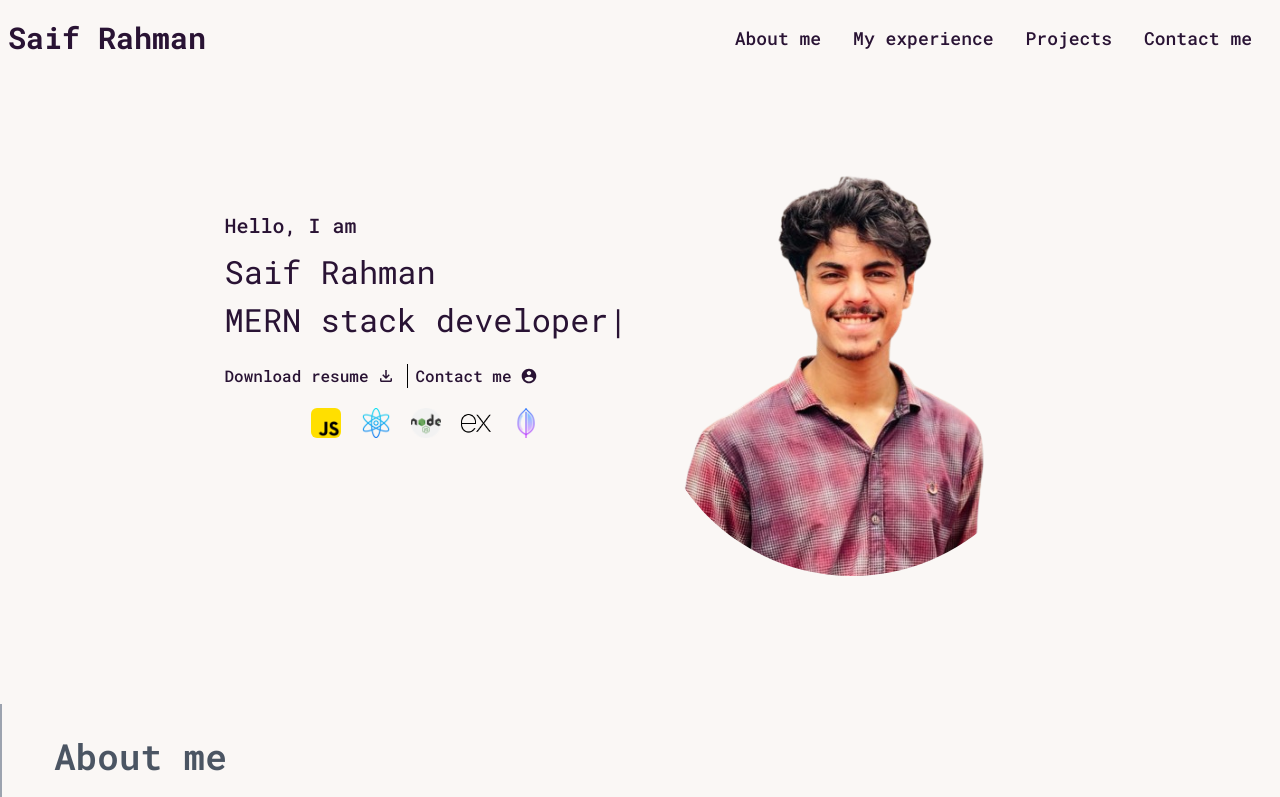
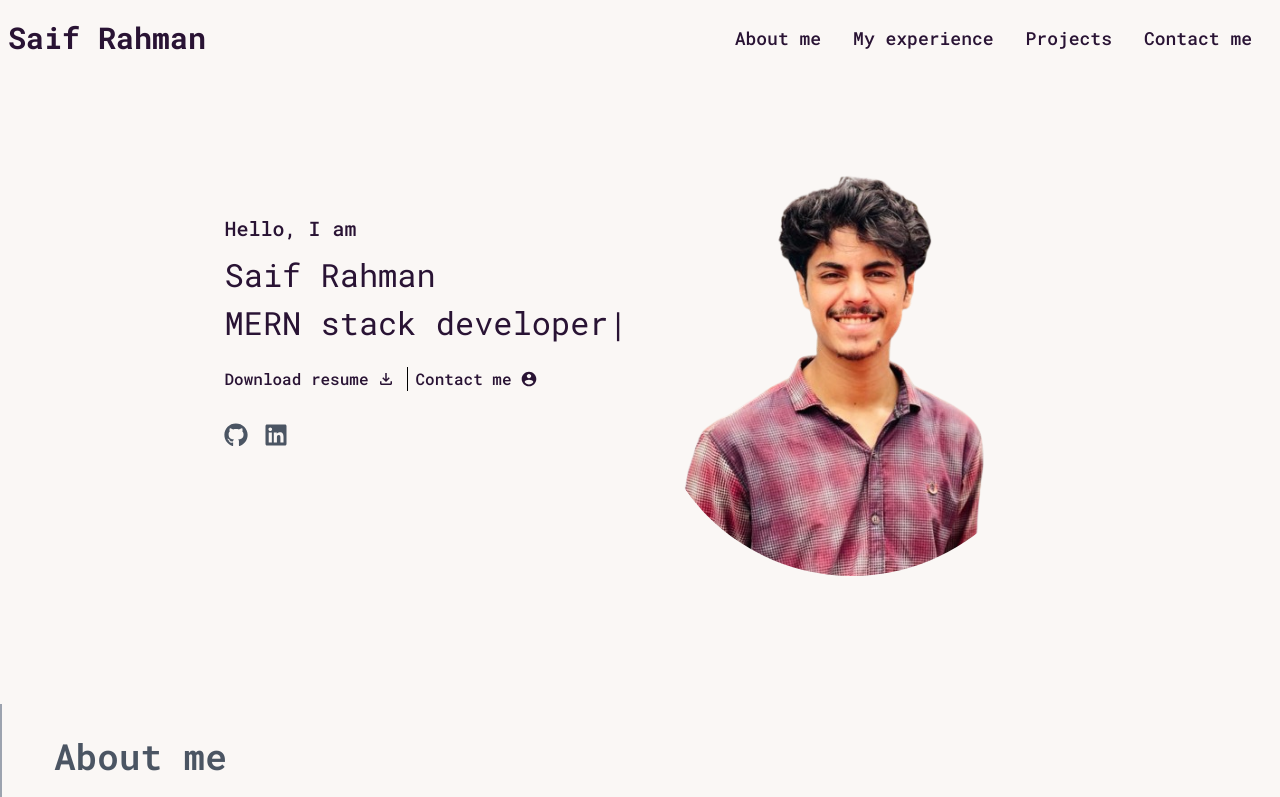
Before and after one commit to Saif-Rahman-801/Portfolio-main, a React (Vite) app: page / in a window 1280 px wide. Shown: the top 797 px of the page. Built offline with nearby package versions, Linux system fonts and the light colour scheme.

Commit message:
contact form created

```diff
--- a/src/Components/MainContent/Banner/Banner.jsx
+++ b/src/Components/MainContent/Banner/Banner.jsx
@@ -1,12 +1,9 @@
 import { MdOutlineFileDownload } from "react-icons/md";
 import { IoMdContact } from "react-icons/io";
 import profile from "../../../assets/saif-removebg-preview.png";
-import JS from "../../../assets/js.png";
-import react from "../../../assets/atom.png";
-import nodeJS from "../../../assets/nodejs.png";
-import expressJs from "../../../assets/icons8-express-js-50.png";
-import mongoDb from "../../../assets/icons8-mongo-db-64.png";
 import { TypeAnimation } from "react-type-animation";
+import { FaGithub, FaLinkedin } from 'react-icons/fa';
+
 
 const Banner = () => {
   const filePath = "../../../../public/resume1.pdf";
@@ -68,29 +65,27 @@ const Banner = () => {
             </a>
           </div>
           <div>
-            <div className="flex gap-5 justify-center my-3">
-              <img src={JS} alt="" className="w-[30px] h-[30px] rounded-md " />
-              <img
-                src={react}
-                alt=""
-                className="w-[30px] h-[30px] rounded-md "
-              />
-              <img
-                src={nodeJS}
-                alt=""
-                className="w-[30px] h-[30px] rounded-md "
-              />
-              <img
-                src={expressJs}
-                alt=""
-                className="w-[30px] h-[30px] rounded-md "
-              />
-              <img
-                src={mongoDb}
-                alt=""
-                className="w-[30px] h-[30px] rounded-md "
-              />
-            </div>
+          <div className="mt-6 flex items-center">
+          {/* GitHub Icon */}
+          <a
+            href="https://github.com/Saif-Rahman-801"
+            target="_blank"
+            rel="noopener noreferrer"
+            className="text-gray-600 hover:text-gray-800 transition duration-300"
+          >
+            <FaGithub className="text-2xl" />
+          </a>
+
+          {/* LinkedIn Icon */}
+          <a
+            href="https://www.linkedin.com/in/saif-rahman-72a659290"
+            target="_blank"
+            rel="noopener noreferrer"
+            className="text-gray-600 hover:text-gray-800 transition duration-300"
+          >
+            <FaLinkedin className="text-2xl ml-4" />
+          </a>
+        </div>
           </div>
         </div>
       </div>
--- /dev/null
+++ b/src/Components/MainContent/Contact/ContactForm.jsx
@@ -0,0 +1,78 @@
+// ContactForm.jsx
+import { FaGithub, FaLinkedin } from 'react-icons/fa';
+
+
+const ContactForm = () => {
+  return (
+    <div className="container mx-auto my-10">
+      <h2 className="text-4xl font-semibold mb-6 text-center">Contact Me</h2>
+      <form
+        action="https://formspree.io/f/xaygrkye"
+        method="POST"
+        className="max-w-2xl mx-auto"
+      >
+        <div className="mb-4">
+          <label className="block text-gray-700 text-sm font-medium mb-2">
+            Your Name:
+          </label>
+          <input
+            type="text"
+            name="name"
+            className="border border-gray-300 p-2 w-full rounded-md"
+          />
+        </div>
+
+        <div className="mb-4">
+          <label className="block text-gray-700 text-sm font-medium mb-2">
+            Your Email:
+          </label>
+          <input
+            type="email"
+            name="_replyto"
+            className="border border-gray-300 p-2 w-full rounded-md"
+          />
+        </div>
+
+        <div className="mb-4">
+          <label className="block text-gray-700 text-sm font-medium mb-2">
+            Message:
+          </label>
+          <textarea
+            name="message"
+            className="border border-gray-300 p-2 w-full rounded-md"
+          ></textarea>
+        </div>
+
+        <button
+          type="submit"
+          className="bg-blue-500 text-white py-2 px-4 rounded-md"
+        >
+          Send
+        </button>
+        <div className="mt-6 flex items-center">
+          {/* GitHub Icon */}
+          <a
+            href="https://github.com/Saif-Rahman-801"
+            target="_blank"
+            rel="noopener noreferrer"
+            className="text-gray-600 hover:text-gray-800 transition duration-300"
+          >
+            <FaGithub className="text-2xl" />
+          </a>
+
+          {/* LinkedIn Icon */}
+          <a
+            href="https://www.linkedin.com/in/saif-rahman-72a659290"
+            target="_blank"
+            rel="noopener noreferrer"
+            className="text-gray-600 hover:text-gray-800 transition duration-300"
+          >
+            <FaLinkedin className="text-2xl ml-4" />
+          </a>
+        </div>
+      </form>
+    </div>
+  );
+};
+
+export default ContactForm;
--- a/src/Components/MainContent/MainPage.jsx
+++ b/src/Components/MainContent/MainPage.jsx
@@ -1,5 +1,6 @@
 import AboutMe from "./About/AboutMe";
 import Banner from "./Banner/Banner";
+import ContactForm from "./Contact/ContactForm";
 import Experience from "./Experience/Experience";
 import Projects from "./Projects/Projects";
 import Skills from "./Skills/Skills";
@@ -19,8 +20,11 @@ const MainPage = () => {
       <div className="my-20">
         <Experience />
       </div>
-      <div className="my-32">
+      <div className="my-20">
         <Projects />
+      </div>
+      <div className="my-24">
+        <ContactForm/>
       </div>
     </div>
   );
--- a/src/Components/MainContent/Projects/Projects.jsx
+++ b/src/Components/MainContent/Projects/Projects.jsx
@@ -7,7 +7,7 @@ const projects = [
     title: "Employee Management",
     description:
       "A web application designed to manage employee information, including details such as name, position, and contact information.",
-    liveDemo: "employee-management-de63c.web.app",
+    liveDemo: "https://employee-management-de63c.web.app",
     githubRepo: "https://github.com/Saif-Rahman-801/Employee-Management-Client",
   },
   {
@@ -21,7 +21,7 @@ const projects = [
     title: "Hotel Room Booking",
     description:
       "A hotel reservation system allowing users to browse available rooms, select dates, and book accommodations. The application provides information about room amenities, pricing, and availability.",
-    liveDemo: "the-grand-bonjour.web.app",
+    liveDemo: "https://the-grand-bonjour.web.app",
     githubRepo: "https://github.com/Saif-Rahman-801/Hotel-Room-Booking-Client",
   },
 ];
--- a/src/Components/MainContent/Skills/Skills.jsx
+++ b/src/Components/MainContent/Skills/Skills.jsx
@@ -48,7 +48,7 @@ const Skills = () => {
 
 const SkillBadge = ({ name }) => {
   return (
-    <div className="flex items-center font-medium bg-gray-500 text-white py-2 px-4 rounded-full">
+    <div className="flex items-center font-medium bg-blue-500 text-white py-2 px-4 rounded-full">
       <span className="text-black">
         <FaCheckCircle className="mr-2" />
       </span>
```
